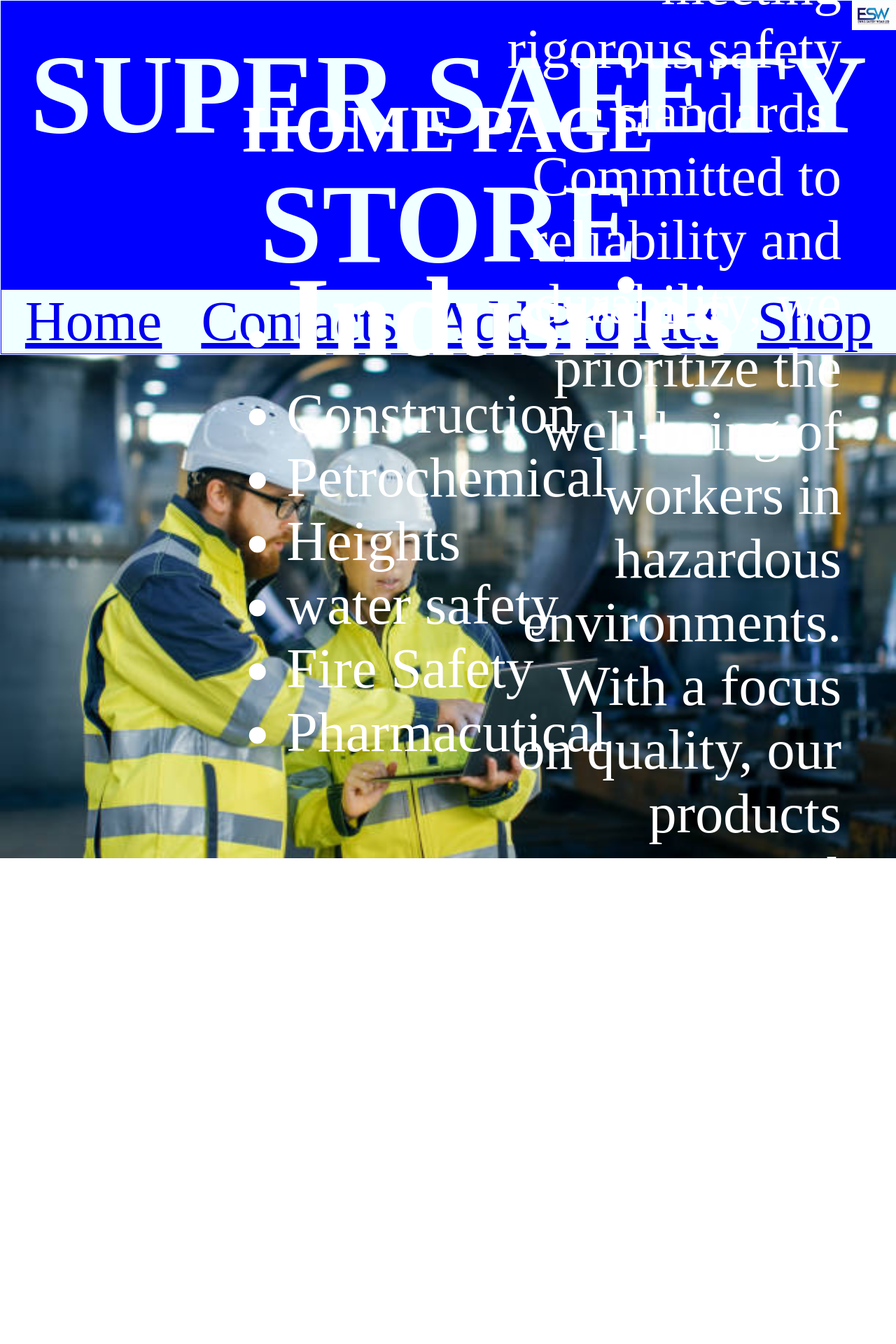
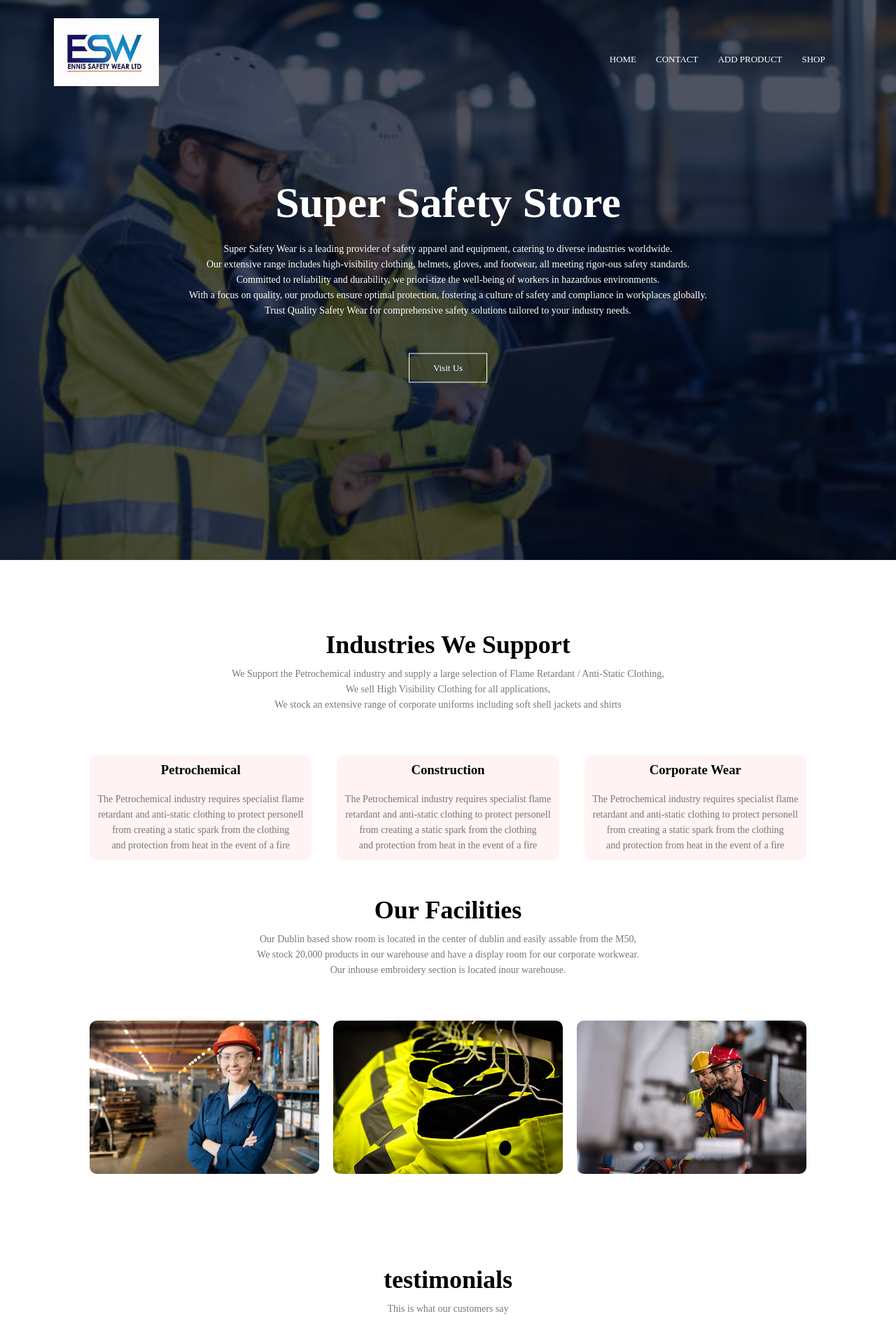
Before and after one commit to KAEnnis/Python-Assignment-No.3, a Flask app: page /home/ in a window 1280 px wide. Shown: the top 1920 px of the page at 70% size. Run offline with Flask 3, Linux system fonts and the light colour scheme.

Commit message:
new home Page

```diff
--- a/static/css/style.css
+++ b/static/css/style.css
@@ -0,0 +1,255 @@
+*{
+    margin: 0;
+    padding: 0;
+}
+
+.header{
+    min-height: 100vh;
+    width: 100%;
+    background-image: linear-gradient(rgba(4,9,30,0.7),rgba(4,9,30,0.7)),url(/static/Images/home.jpg);
+    background-position: center;
+    background-size: cover;
+    position: relative;
+}
+nav{
+display: flex;
+padding: 2% 6%;
+justify-content: space-between;
+align-items: center;
+
+}
+nav img{
+    width: 150px;
+
+}
+
+.nav-links{
+flex: 1;
+text-align: right;
+}
+
+.nav-links ul li{
+    list-style: none;
+    display: inline-block;
+    padding: 8px 12px;
+    position: relative;
+}
+
+.nav-links ul li a{
+    color: #fff;
+    text-decoration: none;
+    font-size: 13px;
+}
+
+.nav-links ul li::after{
+    content: '';
+    width: 0%;
+    height: 2px;
+    background: #f44000;
+    display: block;
+    margin: auto;
+    transition: 0.5s;
+}
+
+.nav-links ul li:hover::after{
+    width: 100%;
+}
+
+.text-box{
+    width: 90%;
+     color: #fff;
+     position: absolute;
+     top: 50%;
+     left: 50%;
+     transform: translate(-50%, -50%);
+     text-align: center;
+
+    }
+
+.text-box h1{
+    font-size: 62px;
+    }
+
+.text-box p{
+    margin: 10px 0 40px;
+    font-size: 14px;
+    color: #fff;
+}
+.btn{
+    display: inline-block;
+    text-decoration: none;
+    color: #fff;
+    border: 1px solid #fff;
+    padding: 12px 34px;
+    font-size: 13px;
+    background: transparent;
+    position: relative;
+    cursor: pointer;
+}
+.btn:hover{
+    border: 1px solid #f44336;
+    background: #f44336;
+    transition: 1s;
+
+}
+
+nav.fa{
+    display: none;
+}
+
+ /*-------- Industries-----------*/
+ .industries{
+    width: 80%;
+    margin: auto;
+    text-align: center;
+    padding-top: 100px;
+}
+h1{
+    font-size: 36px;
+    font-weight: 600;
+}
+p{
+    color: #777;
+    font-size: 14px;
+    font-weight: 300;
+    line-height: 22px;
+    padding: 10px;
+}
+.row{
+    margin-top: 5%;
+    display: flex;
+    justify-content: space-between;
+}
+.ind-col{
+    flex-basis: 31%;
+    background: #fff3f3;
+    border-radius: 10px;
+    margin-bottom: 20px 12px;
+    box-sizing: border-box;
+    transition: 0.5s;
+}
+h3{
+    text-align: center;
+    font-weight: 600;
+    margin: 10px 0;
+}
+.ind-col:hover{
+    box-shadow: 0 0 20px rgba(0,0,0,0.2);
+}
+
+/*-------- Facilities-----------*/
+.facilities{
+    width: 80%;
+    margin: auto;
+    text-align: center;
+    padding-top: 50px;
+}
+.facilities-col{
+    flex-basis: 32%;
+    border-radius: 10px;
+    margin-bottom: 30px;
+    position: relative;
+    overflow: hidden;
+
+}
+.facilities-col img{
+    width: 100%;
+    display: block;
+}
+.layer{
+    background: transparent;
+    height: 100%;
+    width: 100%;
+    position: absolute;
+    top: 0;
+    left: 0;
+    transition: 0.5s;
+}
+.layer:hover{
+background: rgba(255,0,0,0.2);
+}
+.layer h3{
+    width: 100%;
+    font-weight: 500;
+    color: #fff;
+    font-size: 26px;
+    bottom: 0;
+    left: 50%;
+    transform: translate(-50%);
+    position: absolute;
+    opacity: 0;
+    transition: 0.5s;
+}
+.layer:hover h3{
+    bottom: 49%;
+    opacity: 1;
+}
+.testimonials{
+    width: 80%;
+    margin: auto;
+    padding-top: 100px;
+    text-align: center;
+}
+.test-col{
+    flex-basis: 44%;
+    border-radius: 10px;
+    margin-bottom: 5%;
+    text-align: left;
+    background: #fff3f3;
+    padding: 25px;
+    cursor: pointer;
+    display: flex;
+}
+.test-col img{
+    height: 40px;
+    margin-left: 5px;
+    margin-right: 30px;
+    border-radius: 50%;
+}
+.test-col p{
+    padding: 0;
+}
+.test-col h3{
+    margin-top: 15px;
+    text-align: left;
+}
+.footer{
+    text-align: center;
+}
+
+@media(max-width: 700px){
+    .text-box h1{
+        font-size: 20px;
+    }
+    .nav-links ul li{
+        display: block;
+    }
+    .nav-links{
+        position: absolute;
+        background: #f44336;
+        height: 100vh;
+        width: 200px;
+        top: 0;
+        right: 0px;
+        text-align: left;
+        z-index: 2;
+        transition: 1s;
+    }
+    nav .fa{
+        display: block;
+        color: #fff;
+        margin: 10px;
+        font-size: 22px;
+        cursor: pointer;
+    }
+    .nav-links ul{
+        padding: 30px;
+
+    }
+    .row{
+        flex-direction: column;
+    }
+    .test-col {
+        margin-left: 0px;
+        margin-right: 15px;
+}
--- a/static/css/styles.css
+++ b/static/css/styles.css
@@ -1,6 +1,7 @@
 *{
     margin: 0;
     padding: 0;
+    font-family: 'poppins', sans-serif;
 }
 
 body{
--- a/templates/base.html
+++ b/templates/base.html
@@ -4,24 +4,14 @@
     <meta charset="UTF-8">
     <meta name="viewport" content="width=device-width, initial-scale=1.0">
     <title>Python Assignment No.3</title>
+    <!--<link rel="stylesheet" href="{{url_for('static', filename='css/style.css')}}"> -->
+
 
 
 
     {% block links %}
     {% endblock %}
-</head>
-<body>
-<div class="general"></div>
-    <div class="banner">
-        <img class="logo" src="/static/Images/th.jpg" alt="Image">
-        <h1 class="title">SUPER SAFETY STORE</h1>
-        <nav>
-            <a href="/home/">Home</a> |
-            <a href="/contacts/">Contacts</a> |
-            <a href="/add-product/">Add Product</a> |
-            <a href="/shop/">Shop</a>
-          </nav>
-    </div>
+
     {% block content %}
     {% endblock %}
 
--- a/templates/home.html
+++ b/templates/home.html
@@ -3,27 +3,133 @@
 
 
 {% block links %}
-<link rel="stylesheet" href="{{url_for('static', filename='css/styles.css')}}">
-
+<link rel="stylesheet" href="{{url_for('static', filename='css/style.css')}}">
+<link rel="preconnect" href="https://fonts.googleapis.com">
+<link rel="preconnect" href="https://fonts.gstatic.com" crossorigin>
+<link href="https://fonts.googleapis.com/css2?family=Poppins:ital,wght@0,100;0,200;0,300;0,400;0,500;0,600;0,700;0,800;0,900;1,100;1,200;1,300;1,400;1,500;1,600;1,700;1,800;1,900&display=swap" rel="stylesheet">
+<link rel="stylesheet" href="https://cdn.jsdelivr.net/npm/@fortawesome/fontawesome-free@6.4.2/css/fontawesome.min.css">
 {% endblock %}
 
 {% block content %}
+<section class="header">
+    <nav>
+        <a href="index.html"><img src="/static/Images/th.jpg"></a>
+        <div class="nav-links" id="navLinks">
+            <i class="fa fa-times" onclick="hideMenu()"></i>
+            <ul>
+                <li><a href="">HOME</a></li>
+                <li><a href="">CONTACT</a></li>
+                <li><a href="">ADD PRODUCT</a></li>
+                <li><a href="">SHOP</a></li>
+            </ul>
+        </div>
+        <i class="fa fa-bars" onclick="showMenu()"></i>
+    </nav>
+
+<div class="text-box">
+    <h1>Super Safety Store</h1>
+    <p>Super Safety Wear is a leading provider of safety apparel and equipment, catering to diverse industries worldwide.<br> Our extensive range includes high-visibility clothing, helmets, gloves, and footwear, all meeting rigor-ous safety standards.<br> Committed to reliability and durability, we priori-tize the well-being of workers in hazardous environments. <br> With a focus on quality, our products ensure optimal protection, fostering a culture of safety and compliance in workplaces globally.<br> Trust Quality Safety Wear for comprehensive safety solutions tailored to your industry needs.</p>
+    <a href="" class="btn">Visit Us</a>
+</div>
+</section>
+
+<!-- Industries-->
+
+<section class="industries">
+    <h1>Industries We Support</h1>
+    <p> We Support the Petrochemical industry and supply a large selection of Flame Retardant / Anti-Static Clothing,<br> We sell High Visibility Clothing for all applications,<br> We stock an extensive range of corporate uniforms including soft shell jackets and shirts</p>
+
+    <div class="row">
+        <div class="ind-col">
+            <h3>Petrochemical</h3>
+            <P>The Petrochemical industry requires specialist flame retardant and anti-static clothing to protect personell from creating a static spark from the clothing <br>and protection from heat in the event of a fire</P>
+        </div>
+        <div class="ind-col">
+            <h3>Construction</h3>
+            <P>The Petrochemical industry requires specialist flame retardant and anti-static clothing to protect personell from creating a static spark from the clothing <br>and protection from heat in the event of a fire</P>
+        </div>
+        <div class="ind-col">
+            <h3>Corporate Wear</h3>
+            <P>The Petrochemical industry requires specialist flame retardant and anti-static clothing to protect personell from creating a static spark from the clothing <br>and protection from heat in the event of a fire</P>
+        </div>
+    </div>
+</section>
+<!-----  Our Facilities     -->
+<section class="facilities">
+    <h1>Our Facilities</h1>
+    <p>Our Dublin based show room is located in the center of dublin and easily assable from the M50,<br> We stock 20,000 products in our warehouse and have a display room for our corporate workwear.<br> Our inhouse embroidery section is located inour warehouse.</p>
+
+    <div class="row">
+        <div class="facilities-col">
+            <img src="/static/Images/contact_us.jpg">
+            <div class="layer">
+                <h3>WAREHOUSE</h3>
+            </div>
+        </div>
+        <div class="facilities-col">
+            <img src="/static/Images/istockphoto-517725409-612x612.jpg">
+            <div class="layer">
+                <h3>CCORPORATE</h3>
+            </div>
+        </div>
+        <div class="facilities-col">
+            <img src="/static/Images/istockphoto-639796472-612x612.jpg">
+            <div class="layer">
+                <h3>EMBROIDERY</h3>
+            </div>
+        </div>
+    </div>
+
+</section>
+<section class="testimonials">
+    <h1>testimonials</h1>
+    <p>This is what our customers say</p>
+    <i class="fa fa-spinner fa-spin fa-3x fa-fw"></i>
 
 
-<div class="home_Image">
-    <img class="image" src="/static/Images/istockphoto-879813818-612x612.jpg" alt="Image">
-    <h1 class="text2"> HOME PAGE</h1>
-    <div class="text"><p>Super Safety Wear is a leading provider of safety apparel and equipment, catering to diverse industries worldwide. Our extensive range includes high-visibility clothing, helmets, gloves, and footwear, all meeting rigorous safety standards. Committed to reliability and durability, we prioritize the well-being of workers in hazardous environments. With a focus on quality, our products ensure optimal protection, fostering a culture of safety and compliance in workplaces globally. Trust Quality Safety Wear for comprehensive safety solutions tailored to your industry needs.</p></div>
-    <ul class="text1">
-        <li><h1>Indusries</h1></li>
-        <li>Construction</li>
-        <li>Petrochemical</li>
-        <li>Heights</li>
-        <li>water safety</li>
-        <li>Fire Safety</li>
-        <li>Pharmacutical</li>
-    </ul>
-</div>
+    <div class="row">
+        <div class="test-col">
+            <img src="/static/Images/jb.jpg">
+            <div>
+                <p>"Great service and quality product"</p>
+                <h3>Jason Borne</h3>
+                <i class="fa fa-star"></i>
+                <i class="fa fa-star"></i>
+                <i class="fa fa-star"></i>
+                <i class="fa fa-star"></i>
+                <i class="fa fa-star-half-o"></i>
+            </div>
+        </div>
+        <div class="test-col">
+            <img src="/static/Images/md.jpg">
+            <div>
+                <p>"Amazing embroidery design on our corporate wear"</p>
+                <h3>Mary Doyle</h3>
+                <i class="fa fa-star"></i>
+                <i class="fa fa-star"></i>
+                <i class="fa fa-star"></i>
+                <i class="fa fa-star"></i>
+                <i class="fa fa-star-o"></i>
+            </div>
+        </div>
+    </div>
+
+</section>
+
+<section class="footer">
+<p>Web Site Built BY ABC</p>
+
+</section>
+<script>
+    var navLinks = document.getElementById("navLinks");
+
+    function showMenu(){
+        navLinks.style.right = "0";
+    }
+    function hideMenu(){
+        navLinks.style.right = "-200px";
+    }
+</script>
 
 
 {% endblock %}
```
Also changed, not shown: static/Images/home.jpg (renamed from static/Images/istockphoto-879813818-612x612.jpg), static/Images/jb.jpg (added), static/Images/md.jpg (added).
